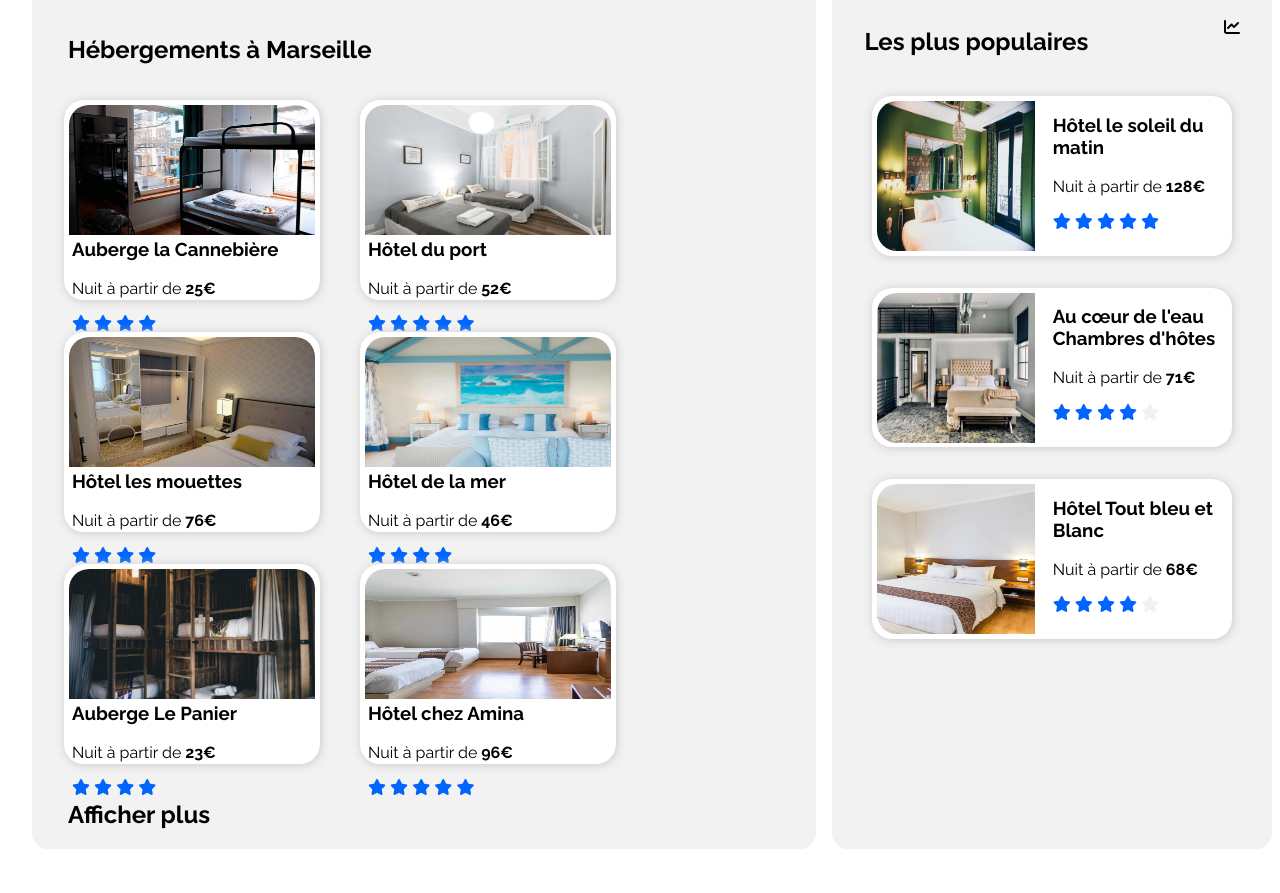
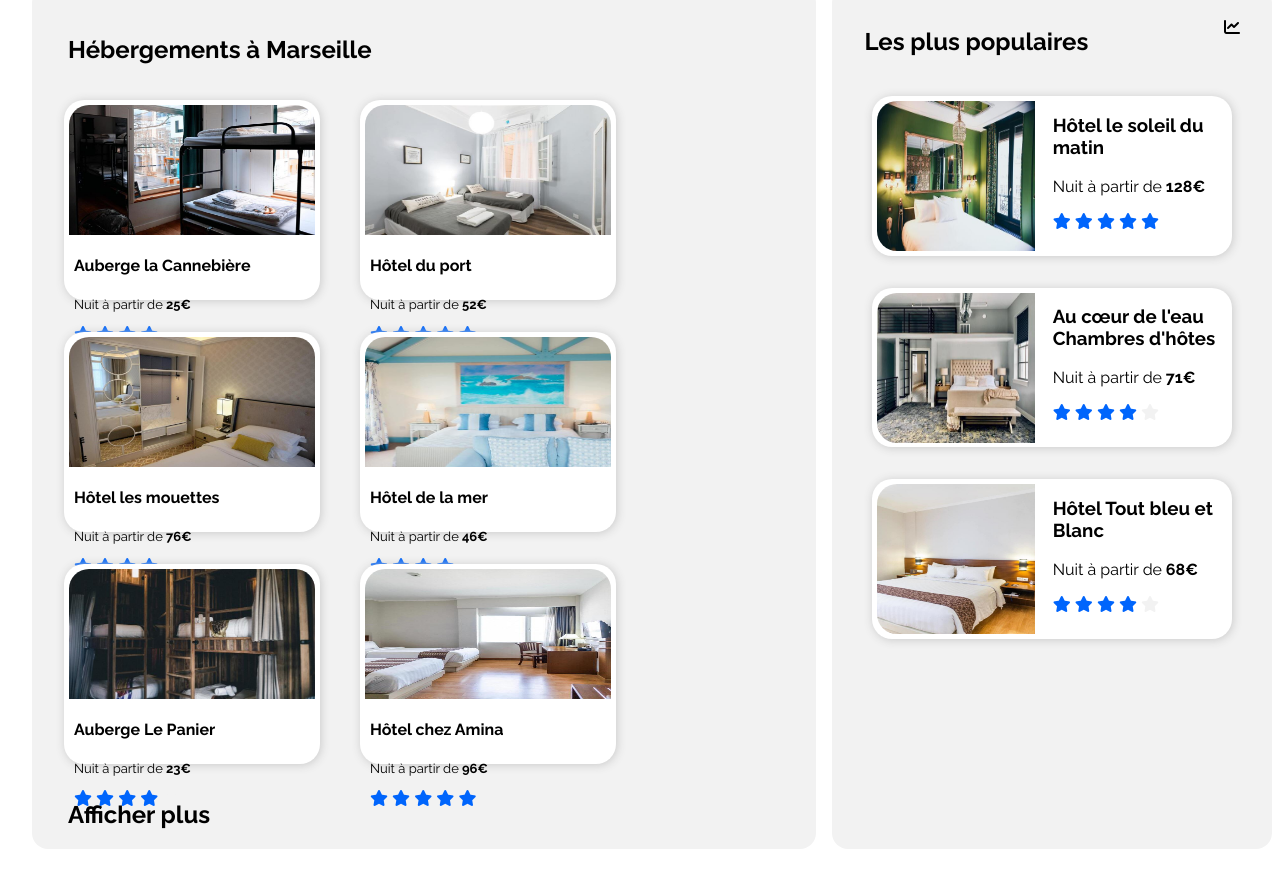
Before and after one commit to WaD45/projet-site-reservia, a plain HTML site: page index.html in a window 1280 px wide. Shown: the part 367-1260 px from the top of the page. Drawn offline with Linux system fonts and the light colour scheme.

Commit message:
changement nom page

```diff
--- a/Untitled-1.html
+++ b/index.html
@@ -65,7 +65,7 @@
                     <figure>
                         <img src="/images/hebergements/4_small/marcus-loke-WQJvWU_HZFo-unsplash.jpg">
                         <figcaption>
-                            <h3>Auberge la Cannebière</h3>
+                            <h4>Auberge la Cannebière</h4>
                             <p>Nuit à partir de<strong> 25€</strong></p>
                             <i class="fas fa-star premiere"></i>
                             <i class="fas fa-star"></i>
@@ -77,7 +77,7 @@
                     <figure>
                         <img src="/images/hebergements/4_small/fred-kleber-gTbaxaVLvsg-unsplash.jpg">
                         <figcaption>
-                            <h3>Hôtel du port</h3>
+                            <h4>Hôtel du port</h4>
                             <p>Nuit à partir de<strong> 52€</strong></p>
                             <i class="fas fa-star premiere"></i>
                             <i class="fas fa-star"></i>
@@ -89,7 +89,7 @@
                     <figure>
                         <img src="/images/hebergements/4_small/reisetopia-B8WIgxA_PFU-unsplash.jpg">
                         <figcaption>
-                            <h3>Hôtel les mouettes</h3>
+                            <h4>Hôtel les mouettes</h4>
                             <p>Nuit à partir de<strong> 76€</strong></p>
                             <i class="fas fa-star premiere"></i>
                             <i class="fas fa-star"></i>
@@ -101,7 +101,7 @@
                     <figure>
                         <img src="/images/hebergements/4_small/annie-spratt-Eg1qcIitAuA-unsplash.jpg">
                         <figcaption>
-                            <h3>Hôtel de la mer</h3>
+                            <h4>Hôtel de la mer</h4>
                             <p>Nuit à partir de<strong> 46€</strong></p>
                             <i class="fas fa-star premiere"></i>
                             <i class="fas fa-star"></i>
@@ -113,7 +113,7 @@
                     <figure>
                         <img src="/images/hebergements/4_small/nicate-lee-kT-ZyaiwBe0-unsplash.jpg">
                         <figcaption>
-                            <h3>Auberge Le Panier</h3>
+                            <h4>Auberge Le Panier</h4>
                             <p>Nuit à partir de<strong> 23€</strong></p>
                             <i class="fas fa-star premiere"></i>
                             <i class="fas fa-star"></i>
@@ -125,7 +125,7 @@
                     <figure>
                         <img src="/images/hebergements/4_small/febrian-zakaria-M6S1WvfW68A-unsplash.jpg">
                         <figcaption>
-                            <h3>Hôtel chez Amina</h3>
+                            <h4>Hôtel chez Amina</h4>
                             <p>Nuit à partir de<strong> 96€</strong></p>
                             <i class="fas fa-star premiere"></i>
                             <i class="fas fa-star"></i>
--- a/style.css
+++ b/style.css
@@ -214,10 +214,12 @@ a
 }
 #hebergements figcaption
 {
-    margin-top: -1em;
-    margin-left: 0.5em;
-    width: 100%;
-    height: 100%;
+    display: block;
+    margin-left: 10px;
+}
+#hebergements p
+{
+    font-size: small;
 }
 .fa-star
 {
@@ -329,6 +331,7 @@ footer
     background-color: #F2F2F2;
     margin-left: -10em;
     margin-top: 3em;
+    padding-bottom: 5em;
 }
 .container_footer
 {
```
